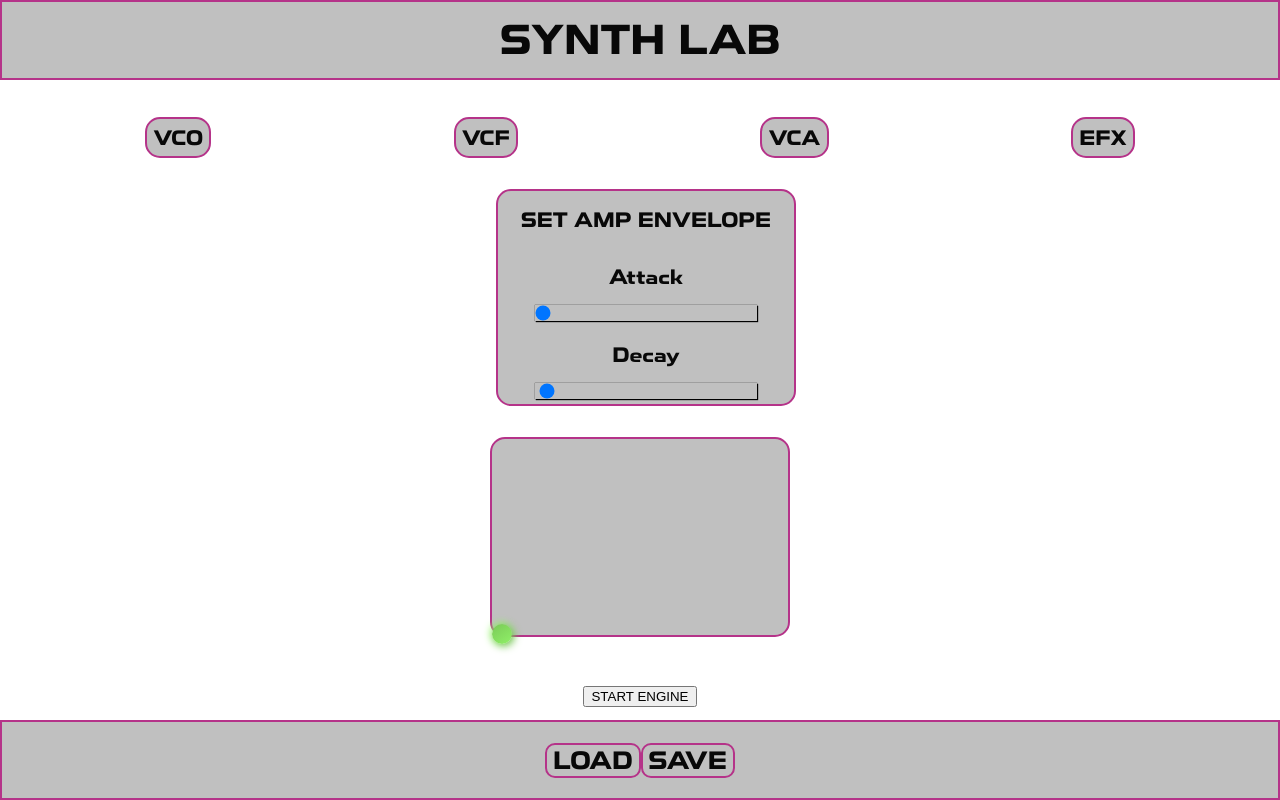
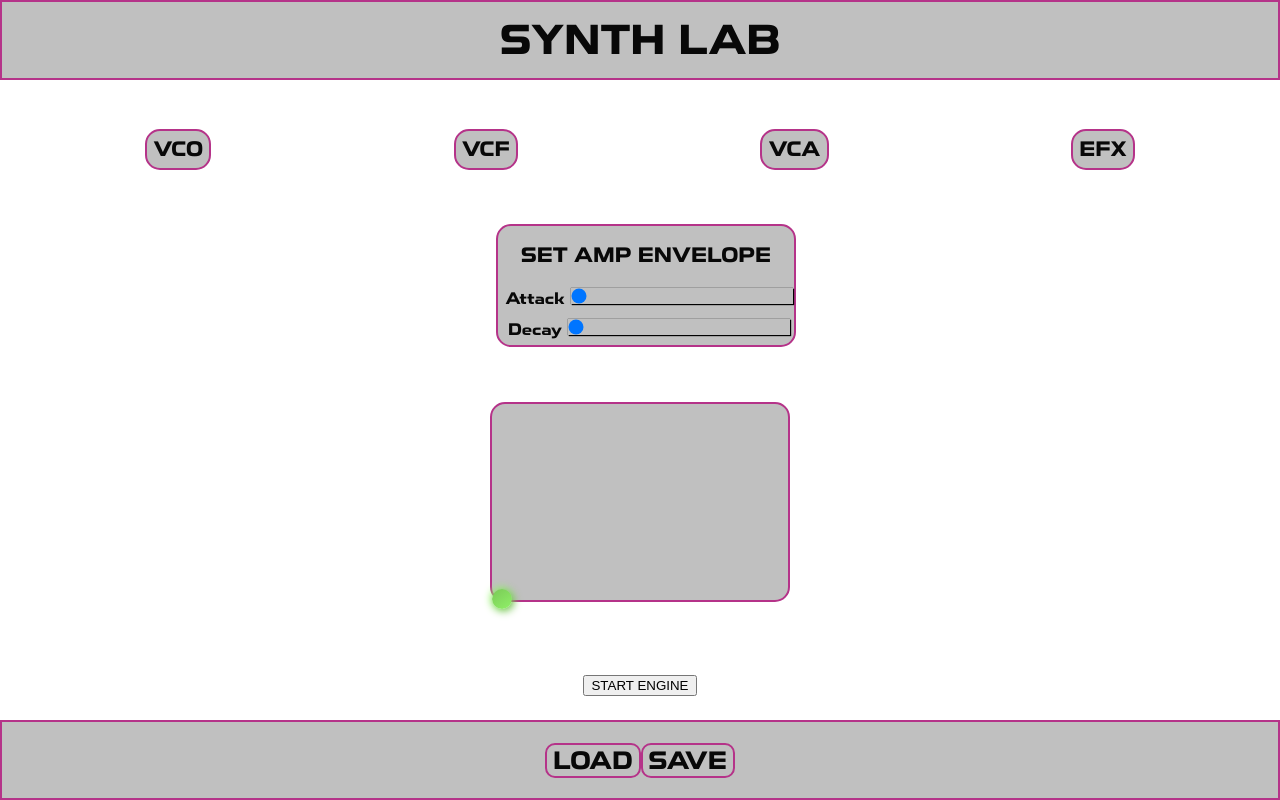
Before and after one commit to PhilippAubert/capstone-digitalSynth, a React (Create React App) app: page /amp in a window 1280 px wide. Built offline with nearby package versions, Linux system fonts and the light colour scheme.

Commit message:
Modify classes in Amp.js and Amp.css

```diff
--- a/src/components/Amp.js
+++ b/src/components/Amp.js
@@ -16,7 +16,7 @@ export default function Amp({ attack, decay, onChangeAttack, onChangeDecay }) {
         <div className="Amp-bar">
           <h2>SET AMP ENVELOPE</h2>
         </div>{" "}
-        <h2> Attack </h2>
+        <label className="Amp-label"> Attack </label>
         <input
           value={attack}
           onChange={handleAttackChange}
@@ -26,13 +26,13 @@ export default function Amp({ attack, decay, onChangeAttack, onChangeDecay }) {
           className="Value"
           step="0.1"
         />
-        <h2> Decay </h2>
+        <label className="Amp-label"> Decay </label>
         <input
           value={decay}
           onChange={handleDecayChange}
           type="range"
           min="0"
-          max="100"
+          max="1000"
           className="Value"
         />
       </div>
--- a/src/components/css/Amp.css
+++ b/src/components/css/Amp.css
@@ -0,0 +1,14 @@
+.Amp-bar {
+  display: flex;
+  justify-content: space-evenly;
+  align-items: center;
+}
+
+h2 {
+  font-size: 20px;
+}
+
+.Amp-label {
+  display: inline-block;
+  margin: 2%;
+}
```
